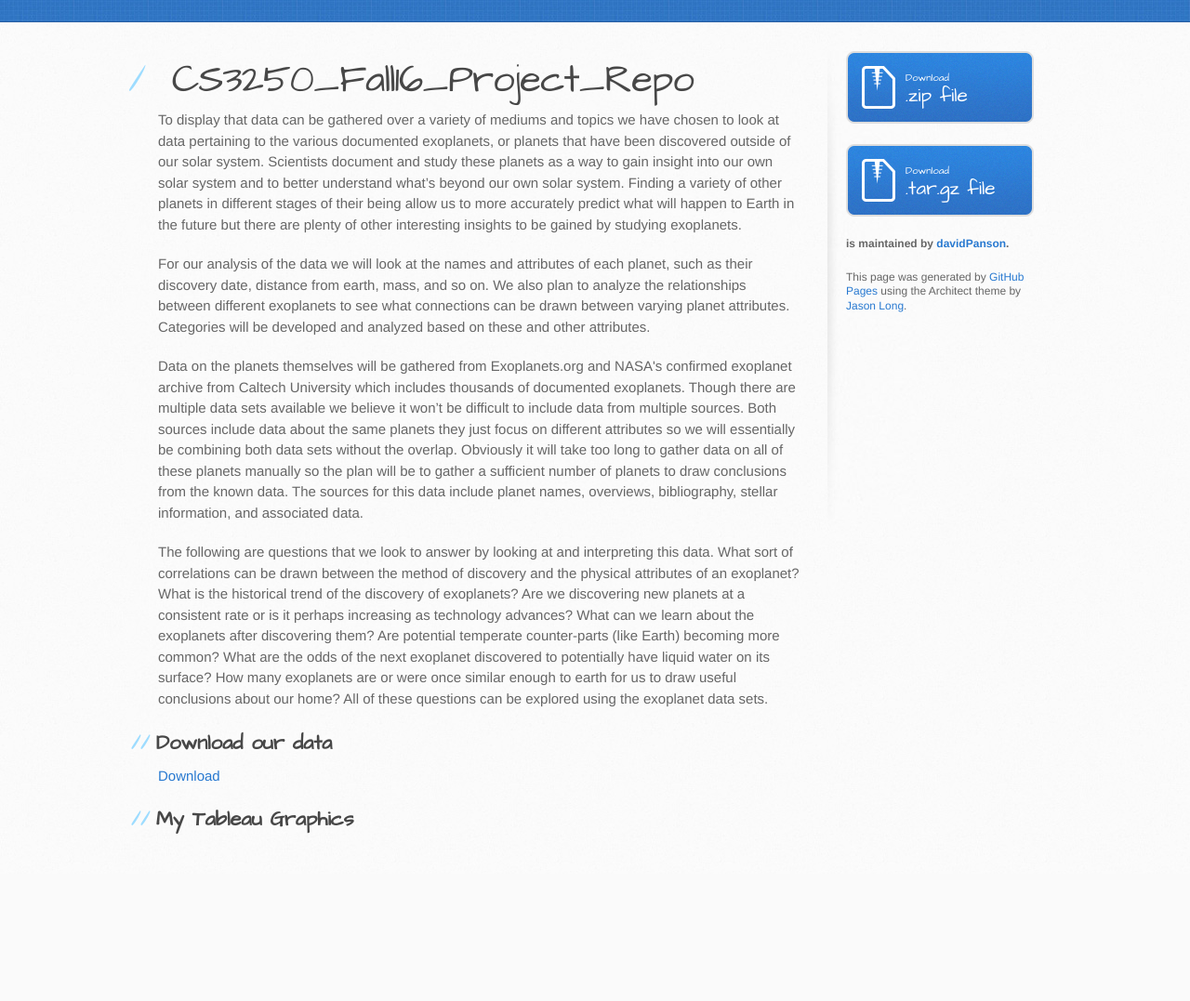
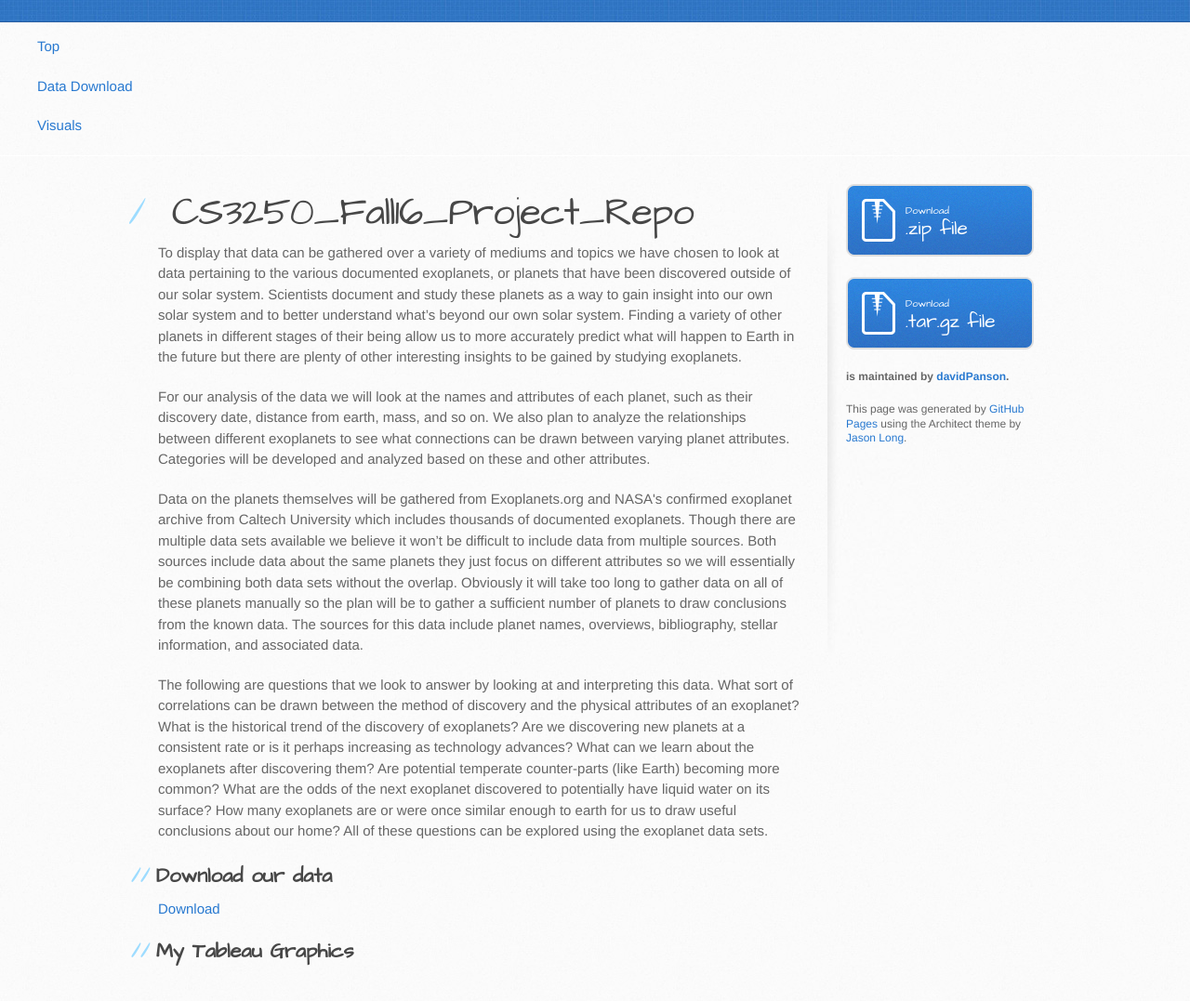
Before and after one commit to davidPanson/CS3250_Fall16_Project_Repo, a plain HTML site: page index.html in a window 1280 px wide. Shown: the part 249-1326 px from the top of the page at 93% size. Before the commit the page ends 1189 px from the top, so only its background shows below. Drawn offline with Linux system fonts and the light colour scheme.

Commit message:
Update index.html
added a navigation menu to jump down the page

```diff
--- a/index.html
+++ b/index.html
@@ -24,6 +24,14 @@
         <a href="https://github.com/davidPanson/CS3250_Fall16_Project_Repo" class="button"><small>View project on</small> GitHub</a>
       </div>
     </header>
+
+		<div id="menu">
+			<ul>
+				<ul><a href="#content-wrapper">Top</a></ul>
+				<ul><a href="#data">Data Download</a></ul>
+				<ul><a href="#viz1481172888901">Visuals</a></ul>
+			</ul>
+		</div>
 
     <div id="content-wrapper">
       <div class="inner clearfix">
@@ -59,8 +67,10 @@ will be developed and analyzed based on these and other attributes. </p>
   data sets.
 </p>
 
+          <div id="data">
           <H2>Download our data</H2>
           <a href="planetsMaster.xlsx">Download</a>
+          </div>
 
           <h2>My Tableau Graphics</h2>
         <p>
```
